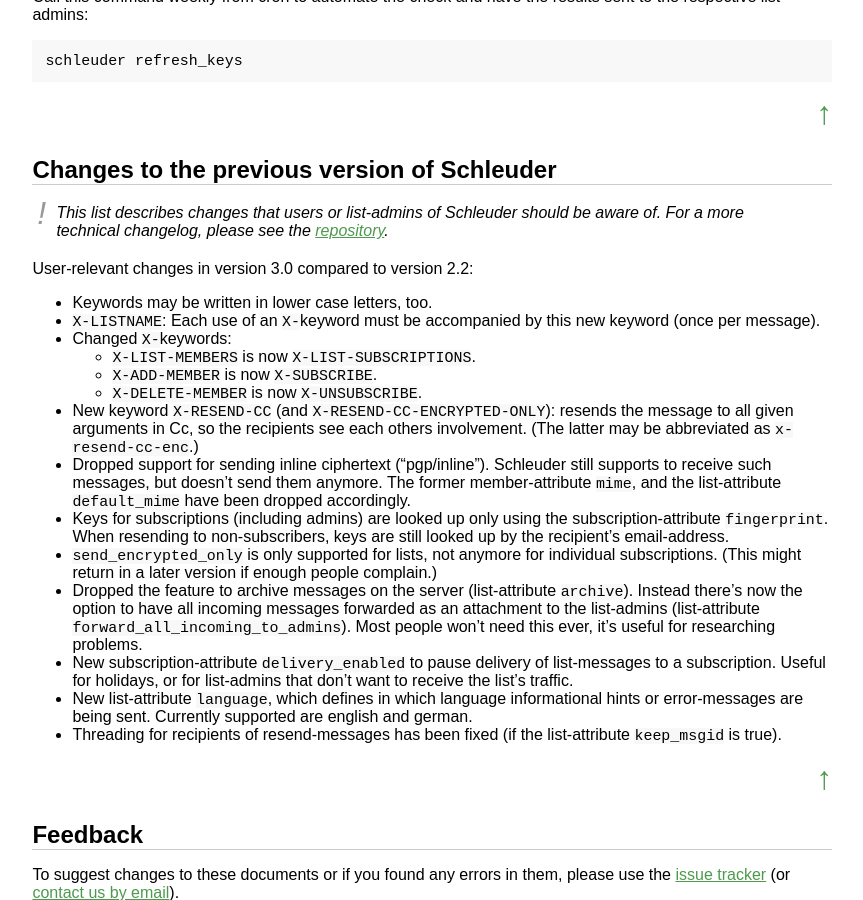
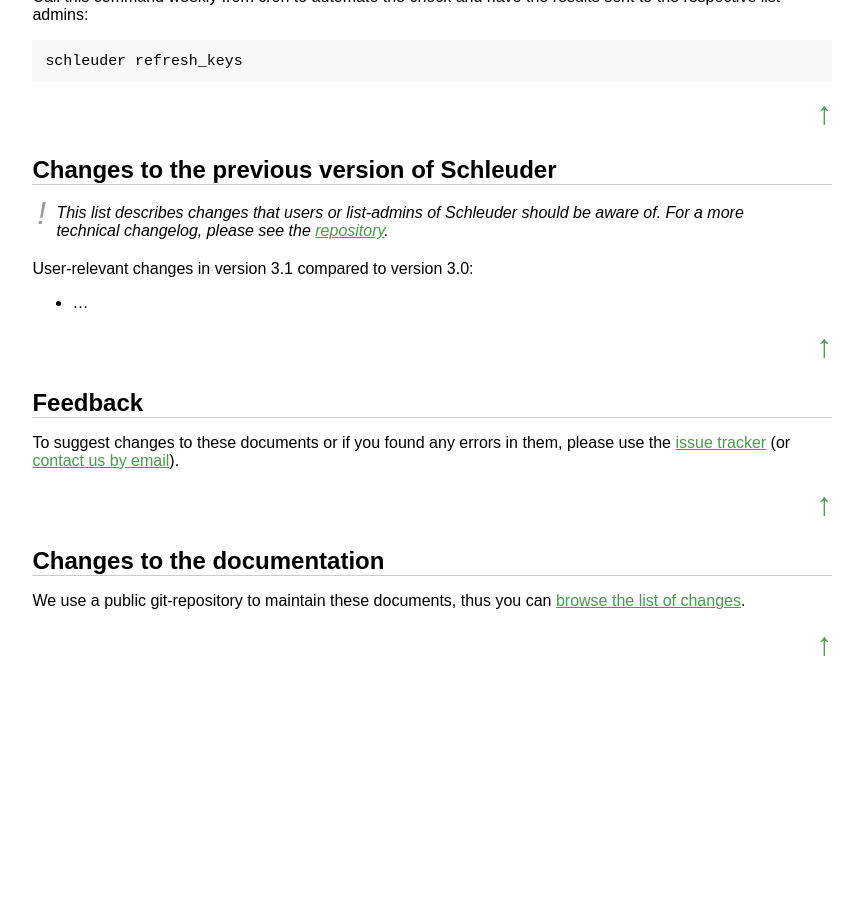
Before and after one commit to schleuder/schleuder-website, a Jekyll site: the page built from docs/index.md, in a window 1280 px wide and 900 px high, scrolled down 7920 px. Shown: the whole window, without its empty margins (6-869 px from the left). Built offline with Jekyll 4.4.1, drawn with Linux system fonts in a browser that asks for light colours; after the commit the page ends 8621 px from its top, so only the background shows below that; some of the changed text lies outside the part shown.

Commit message:
Update index for 3.1

```diff
--- a/docs/index.md
+++ b/docs/index.md
@@ -4,7 +4,7 @@
 ---
 
 {: .note}
-This document refers to **Schleuder version 3.0** To read about older versions of Schleuder please see the [older docs](older/).
+This document refers to **Schleuder version 3.1** To read about older versions of Schleuder please see the [older docs](older/).
 
 {: .note}
 Disclaimer: this is work in progress. To suggest improvements see [Feedback](#feedback).
@@ -352,22 +352,9 @@
 {: .note}
 This list describes changes that users or list-admins of Schleuder should be aware of. For a more technical changelog, please see the [repository](https://0xacab.org/schleuder/schleuder).
 
-User-relevant changes in version 3.0 compared to version 2.2:
+User-relevant changes in version 3.1 compared to version 3.0:
 
-* Keywords may be written in lower case letters, too.
-* `X-LISTNAME`: Each use of an `X-`keyword must be accompanied by this new keyword (once per message).
-* Changed `X-`keywords:
-  * `X-LIST-MEMBERS` is now `X-LIST-SUBSCRIPTIONS`.
-  * `X-ADD-MEMBER` is now `X-SUBSCRIBE`.
-  * `X-DELETE-MEMBER` is now `X-UNSUBSCRIBE`.
-* New keyword `X-RESEND-CC` (and `X-RESEND-CC-ENCRYPTED-ONLY`): resends the message to all given arguments in Cc, so the recipients see each others involvement. (The latter may be abbreviated as `x-resend-cc-enc`.)
-* Dropped support for sending inline ciphertext ("pgp/inline"). Schleuder still supports to receive such messages, but doesn't send them anymore. The former member-attribute `mime`, and the list-attribute `default_mime` have been dropped accordingly.
-* Keys for subscriptions (including admins) are looked up only using the subscription-attribute `fingerprint`. When resending to non-subscribers, keys are still looked up by the recipient's email-address.
-* `send_encrypted_only` is only supported for lists, not anymore for individual subscriptions. (This might return in a later version if enough people complain.)
-* Dropped the feature to archive messages on the server (list-attribute `archive`). Instead there's now the option to have all incoming messages forwarded as an attachment to the list-admins (list-attribute `forward_all_incoming_to_admins`). Most people won't need this ever, it's useful for researching problems.
-* New subscription-attribute `delivery_enabled` to pause delivery of list-messages to a subscription. Useful for holidays, or for list-admins that don't want to receive the list's traffic.
-* New list-attribute `language`, which defines in which language informational hints or error-messages are being sent. Currently supported are english and german.
-* Threading for recipients of resend-messages has been fixed (if the list-attribute `keep_msgid` is true).
+* ...
 
 
 [↑](#top "Go to top of page")
```
